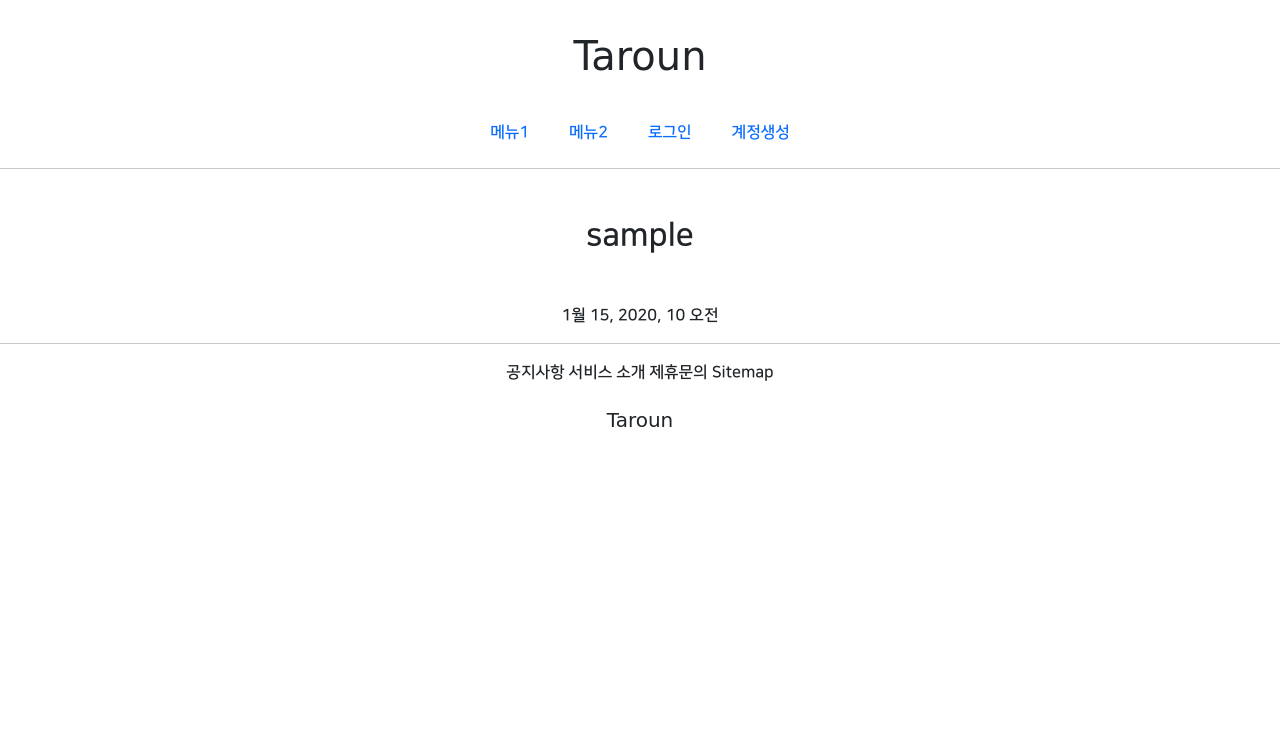
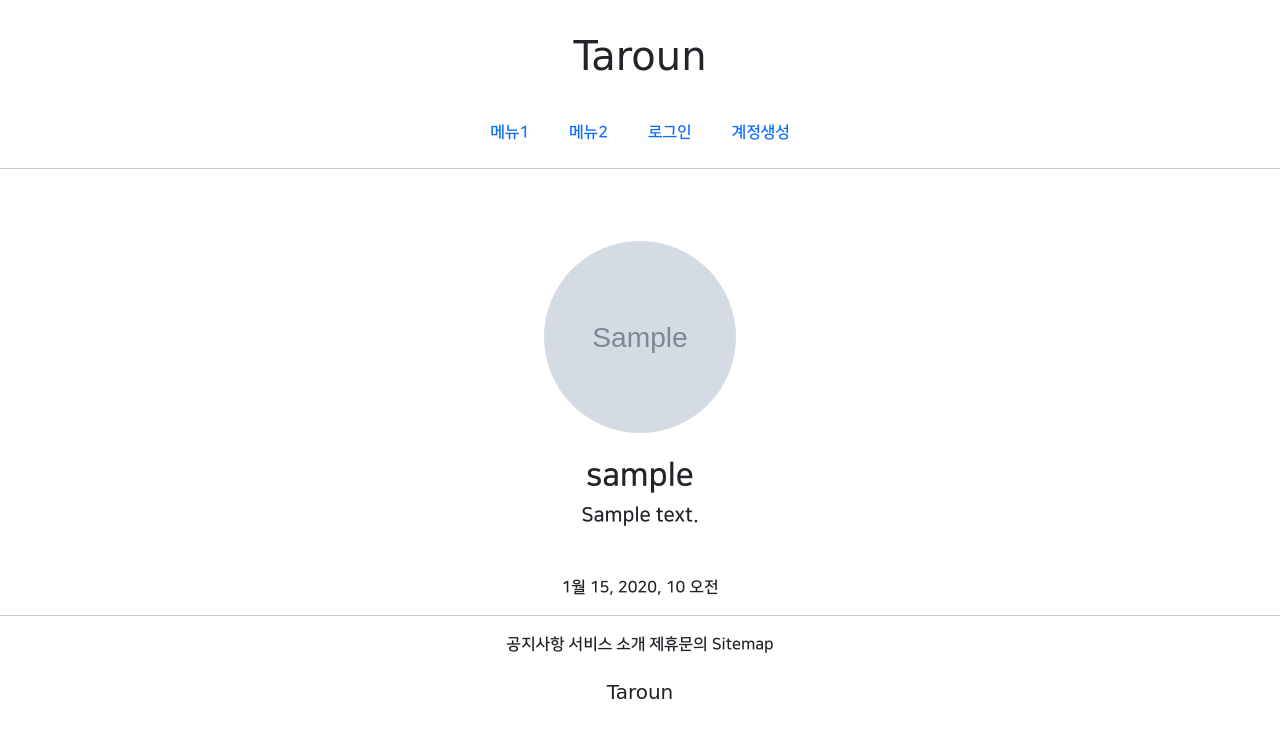
Before and after one commit to taroun/new_1ban, a Django app: page /accounts/detail/1 in a window 1280 px wide. Shown: the top 738 px of the page. Run offline with Django 3.2, Linux system fonts and the light colour scheme; tables that the repository leaves empty hold one stand-in row (values such as "Sample post"); grey boxes marked "Sample" are stand-in pictures; parts of the project's set-up code (start-up, migrations or seed data) failed here and were passed over; some libraries are stand-ins or nearby versions; some web fonts are replaced.

Commit message:
7/26 new 1ban commit 3

```diff
--- a/accountapp/templates/accountapp/detail.html
+++ b/accountapp/templates/accountapp/detail.html
@@ -4,7 +4,19 @@
 
     <div class="text-center mw-500 m-auto">
         <div class="m-5">
-            <h2>{{ target_user.username }}</h2>
+            {% if target_user.profile %}
+                <img src="{{ target_user.profile.image.url }}"
+                     class="profile_image m-4"
+                     alt="프로필 이미지">
+                <h2 class="NNS_B">{{ target_user.profile.nickname }}</h2>
+                <h5>{{ target_user.profile.message }}</h5>
+            {% else %}
+                <h2 class="NNS_B">
+                    <a href="profileapp:create">
+                        프로필 생성하기
+                    </a>
+                </h2>
+            {% endif %}
         </div>
         <div>
             {{ target_user.date_joined }}
--- a/new_1ban/urls.py
+++ b/new_1ban/urls.py
@@ -13,6 +13,8 @@ Including another URLconf
     1. Import the include() function: from django.urls import include, path
     2. Add a URL to urlpatterns:  path('blog/', include('blog.urls'))
 """
+from django.conf import settings
+from django.conf.urls.static import static
 from django.contrib import admin
 from django.urls import path, include
 
@@ -20,4 +22,4 @@ urlpatterns = [
     path('admin/', admin.site.urls),
     path('accounts/', include('accountapp.urls')),
     path('profiles/', include('profileapp.urls')),
-]
+] + static(settings.MEDIA_URL, document_root=settings.MEDIA_ROOT)
--- a/static/base.css
+++ b/static/base.css
@@ -28,3 +28,14 @@
     max-width: 500px;
     margin: 1rem 1.5rem;
 }
+
+.profile_image{
+    width: 12rem;
+    height: 12rem;
+    border-radius: 20rem;
+    object-fit: cover;
+}
+
+.NNS_B{
+    font-family: 'NanumSquareB';
+}
```
Also changed, not shown: mediafiles/profile/99CBFB3C5AE2934205_QI50Mmm.jpg (added).
